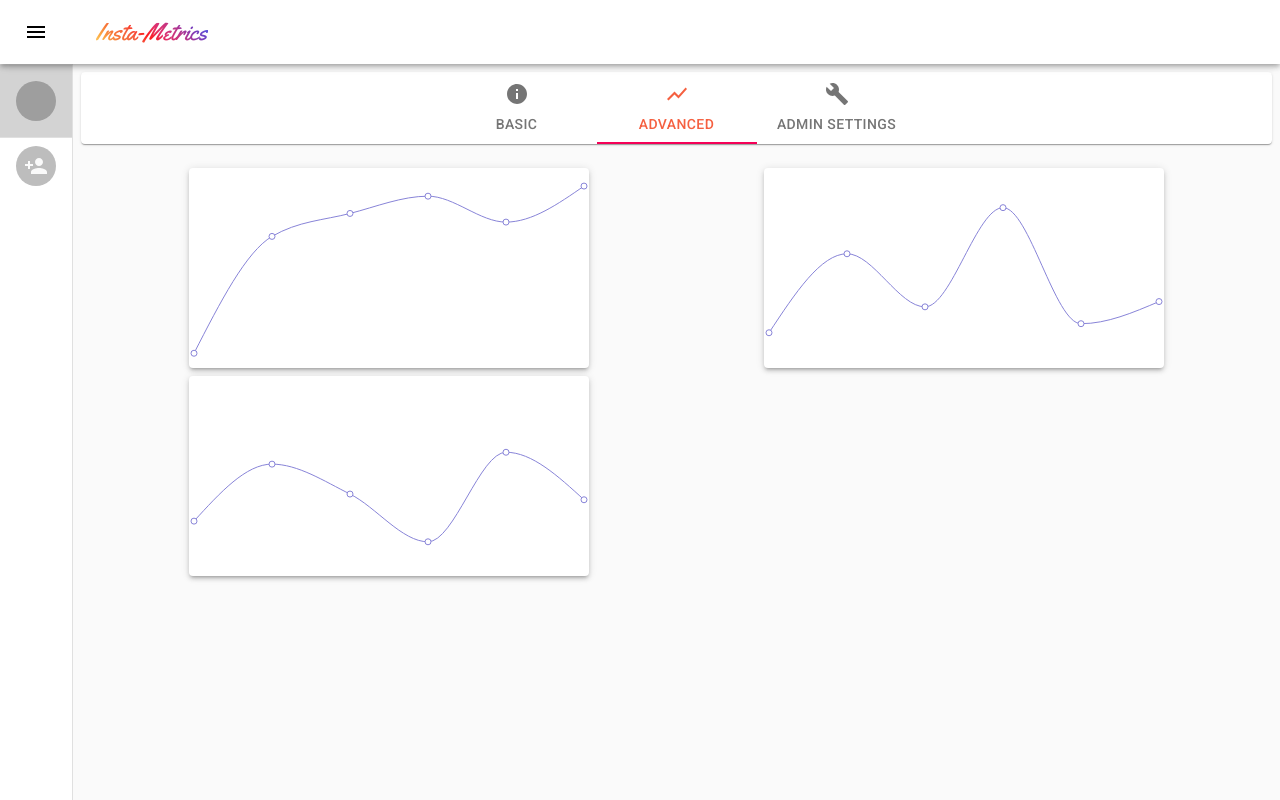
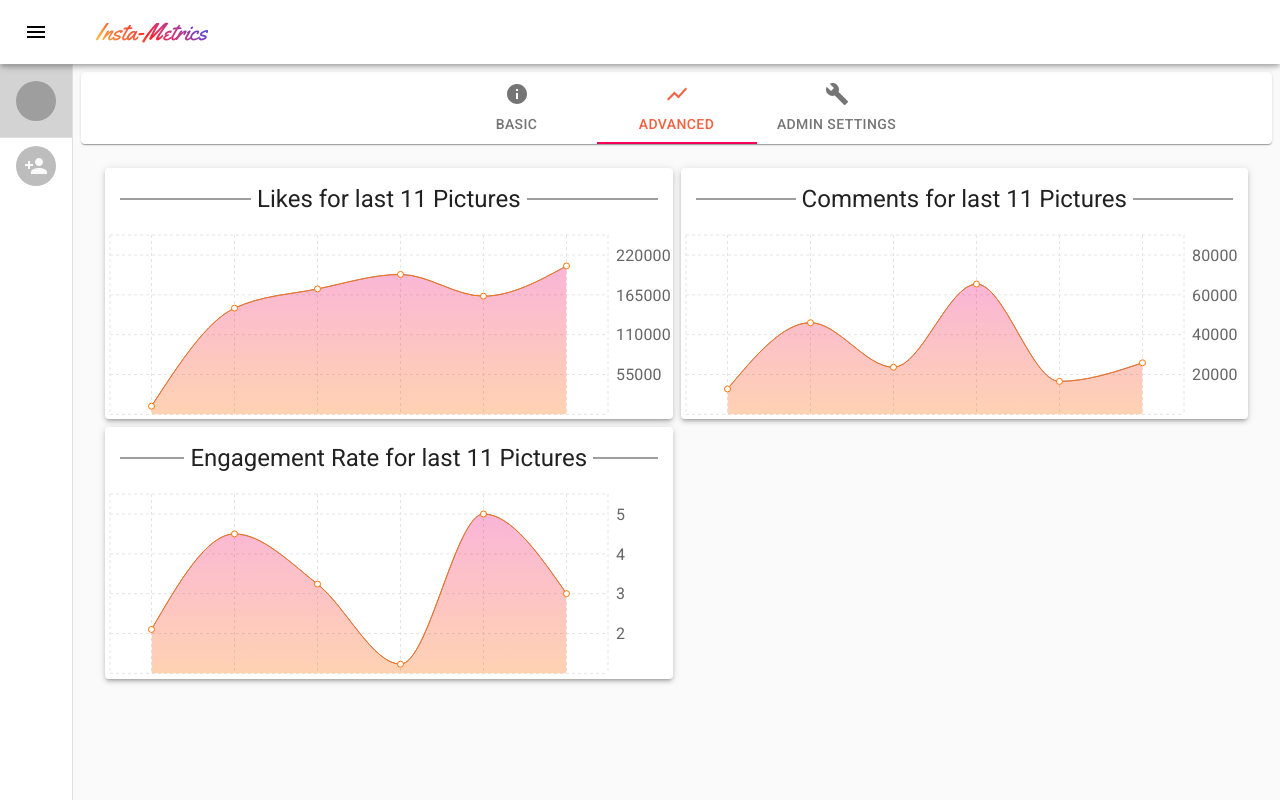
Before and after one commit to herzogmatthias/insta-metrics, a React (Create React App) app: page /dashboard in a window 1280 px wide. Built offline with nearby package versions, Linux system fonts and the light colour scheme; grey boxes are pictures that could not be loaded; what redux-promise-middleware would draw is missing.

Commit message:
added graphs for likes, comments and engagement rate, style changes

```diff
--- a/package.json
+++ b/package.json
@@ -56,6 +56,7 @@
     "@types/react-redux": "^7.1.7",
     "@types/react-router-dom": "^5.1.3",
     "@types/recharts": "^1.8.7",
-    "@types/redux-logger": "^3.0.7"
+    "@types/redux-logger": "^3.0.7",
+    "react-vis": "^1.11.7"
   }
 }
--- a/src/components/user-details-component/advancedStatsTab/AdvancedStatsChart.tsx
+++ b/src/components/user-details-component/advancedStatsTab/AdvancedStatsChart.tsx
@@ -1,37 +1,108 @@
 import React, { Component } from "react";
-import { Grid, Typography, makeStyles, Fade, Paper } from "@material-ui/core";
+import {
+  Grid,
+  Typography,
+  makeStyles,
+  Fade,
+  Paper,
+  TooltipProps,
+  Divider
+} from "@material-ui/core";
 import numeral from "numeral";
-import { LineChart, Line, ResponsiveContainer, Tooltip } from "recharts";
+import {
+  LineChart,
+  Line,
+  ResponsiveContainer,
+  Tooltip,
+  ComposedChart,
+  CartesianGrid,
+  XAxis,
+  YAxis,
+  Area
+} from "recharts";
 import clsx from "clsx";
 import { ChartData } from "../../../redux/types/advancedStatsTypes";
+import { type } from "os";
+import CustomToolTip from "./CustomToolTip";
 
 interface Props {
   data: ChartData[];
+  type: "Comments" | "Likes" | "Engagement Rate";
 }
 
 const useStyles = makeStyles(theme => ({
-  flex: {
+  h5Responsive: {
+    fontSize: "1.5rem",
+    padding: "15px",
+    "@media (max-width:600px)": {
+      fontSize: "1rem"
+    }
+  },
+  seperator: {
+    display: "flex",
     alignItems: "center",
-    justifyContent: "center",
-    display: "flex",
-    minHeight: "inherit"
-  },
-  cardPadding: {
-    display: "flex",
-    justifyContent: "center",
-    padding: theme.spacing(2)
+    textAlign: "center",
+    "&:before": {
+      marginRight: ".25em"
+    },
+    "&:after": {
+      marginLeft: ".25em"
+    },
+    "&:after, &:before": {
+      content: "close-quote",
+      flex: 1,
+      borderBottom: "2px solid #9e9e9e"
+    }
   }
 }));
 
 export default function AdvancedStatsChart(props: Props) {
   const classes = useStyles();
-
   return (
-    <Paper elevation={3}>
-      <LineChart width={400} height={200} data={props.data}>
-        <Line type="monotone" dataKey="data" stroke="#8884d8" />
-        <Tooltip></Tooltip>
-      </LineChart>
+    <Paper style={{ width: "100%", height: "100%" }} elevation={3}>
+      <Typography
+        className={clsx(classes.seperator, classes.h5Responsive)}
+        align="center"
+        variant="h5"
+      >
+        {props.type} for last 11 Pictures
+      </Typography>
+      <ResponsiveContainer aspect={3}>
+        <ComposedChart
+          onClick={(ev: any) => console.log(ev)}
+          syncId="mainChart"
+          data={props.data}
+        >
+          <YAxis
+            domain={["auto", "auto"]}
+            orientation="right"
+            padding={{ top: 20, bottom: 0 }}
+            axisLine={false}
+            tickLine={false}
+          />
+          <Tooltip
+            content={(tProps: TooltipProps) => (
+              <CustomToolTip type={props.type} props={tProps}></CustomToolTip>
+            )}
+            cursor={{ fill: "lightGrey" }}
+            isAnimationActive={false}
+          />
+          <CartesianGrid stroke="#e4e4e4" strokeDasharray="3 3" />
+          <Area
+            type="monotone"
+            dataKey="data"
+            fill="url(#colorUv)"
+            stroke="#8884d8"
+          ></Area>
+          <Line type="monotone" dataKey="data" stroke="#ff7300" />
+          <defs>
+            <linearGradient id="colorUv" x1="0%" y1="0%" x2="0%" y2="100%">
+              <stop offset="0%" stopColor="#ee0979" stopOpacity={0.5} />
+              <stop offset="100%" stopColor="#ff6a00" stopOpacity={0.5} />
+            </linearGradient>
+          </defs>
+        </ComposedChart>
+      </ResponsiveContainer>
     </Paper>
   );
 }
--- a/src/components/user-details-component/advancedStatsTab/AdvancedStatsTab.tsx
+++ b/src/components/user-details-component/advancedStatsTab/AdvancedStatsTab.tsx
@@ -1,7 +1,7 @@
 import React, { Component } from "react";
 import { bindActionCreators } from "@reduxjs/toolkit";
 import { connect, ConnectedProps } from "react-redux";
-import { makeStyles, Grid } from "@material-ui/core";
+import { makeStyles, Grid, Typography } from "@material-ui/core";
 import { RootState } from "../../../redux/reducer";
 import AdvancedStatsChart from "./AdvancedStatsChart";
 
@@ -50,13 +50,20 @@ function AdvancedStatsTab(props: Props) {
     <div>
       <Grid container spacing={1}>
         <Grid className={classes.flex} item xs={12} md={6}>
-          <AdvancedStatsChart data={props.likesData}></AdvancedStatsChart>
-        </Grid>
-        <Grid className={classes.flex} item xs={12} md={6}>
-          <AdvancedStatsChart data={props.commentsData}></AdvancedStatsChart>
+          <AdvancedStatsChart
+            type="Likes"
+            data={props.likesData}
+          ></AdvancedStatsChart>
         </Grid>
         <Grid className={classes.flex} item xs={12} md={6}>
           <AdvancedStatsChart
+            type="Comments"
+            data={props.commentsData}
+          ></AdvancedStatsChart>
+        </Grid>
+        <Grid className={classes.flex} item xs={12} md={6}>
+          <AdvancedStatsChart
+            type="Engagement Rate"
             data={props.engagementRateData}
           ></AdvancedStatsChart>
         </Grid>
--- /dev/null
+++ b/src/components/user-details-component/advancedStatsTab/CustomToolTip.tsx
@@ -0,0 +1,69 @@
+import { TooltipProps } from "recharts";
+import React, { Component } from "react";
+import { Paper, Typography, makeStyles } from "@material-ui/core";
+import clsx from "clsx";
+
+const useStyles = makeStyles(theme => ({
+  tooltipPadding: {
+    padding: theme.spacing(2)
+  },
+  borderTooltip: {
+    borderLeft: "5px solid #ff7300"
+  },
+  mainPadding: {
+    paddingLeft: "5px"
+  },
+  h6responsive: {
+    fontSize: "1.1rem",
+    "@media (max-width:600px)": {
+      fontSize: "0.9rem"
+    }
+  },
+  body1responsive: {
+    fontSize: "0.9rem",
+    "@media (max-width:600px)": {
+      fontSize: "0.6rem"
+    }
+  },
+  body2responsive: {
+    fontSize: "0.7rem",
+    "@media (max-width:600px)": {
+      fontSize: "0.55rem"
+    }
+  }
+}));
+interface CustomToolTipProps {
+  props: TooltipProps;
+  type: "Comments" | "Likes" | "Engagement Rate";
+}
+
+export default function CustomToolTip(props: CustomToolTipProps) {
+  const classes = useStyles();
+  if (props.props.active) {
+    return (
+      <Paper className={classes.tooltipPadding} elevation={3}>
+        <div className={classes.borderTooltip}>
+          <Typography
+            className={clsx(classes.mainPadding, classes.h6responsive)}
+            variant="h6"
+          >
+            {props.type}: {props.props.payload![0].value}
+          </Typography>
+        </div>
+
+        <Typography className={classes.body1responsive} variant="body1">
+          posted on {props.props.payload![0].payload.name}
+        </Typography>
+        <Typography
+          className={classes.body2responsive}
+          variant="body2"
+          color="textSecondary"
+        >
+          click to see the Photo
+        </Typography>
+      </Paper>
+    );
+  } else {
+    return null;
+  }
+}
--- a/src/redux/reducer/advancedStatsReducer.ts
+++ b/src/redux/reducer/advancedStatsReducer.ts
@@ -3,28 +3,28 @@ import { createReducer } from "@reduxjs/toolkit";
 
 const initialState: AdvancedStatsState = {
   likesData: [
-    { data: 11277, name: "1" },
-    { data: 146587, name: "2" },
-    { data: 173160, name: "3" },
-    { data: 193160, name: "4" },
-    { data: 163160, name: "5" },
-    { data: 204865, name: "6" }
+    { data: 11277, name: "February 17, 2009" },
+    { data: 146587, name: "February 17, 2009" },
+    { data: 173160, name: "February 17, 2009" },
+    { data: 193160, name: "February 17, 2009" },
+    { data: 163160, name: "February 17, 2009" },
+    { data: 204865, name: "February 17, 2009" }
   ],
   commentsData: [
-    { data: 12731, name: "1" },
-    { data: 45987, name: "1" },
-    { data: 23645, name: "1" },
-    { data: 65412, name: "1" },
-    { data: 16547, name: "1" },
-    { data: 25863, name: "1" }
+    { data: 12731, name: "February 17, 2009" },
+    { data: 45987, name: "February 17, 2009" },
+    { data: 23645, name: "February 17, 2009" },
+    { data: 65412, name: "February 17, 2009" },
+    { data: 16547, name: "February 17, 2009" },
+    { data: 25863, name: "February 17, 2009" }
   ],
   engagementRateData: [
-    { data: 2.1, name: "1" },
-    { data: 4.5, name: "1" },
-    { data: 3.24, name: "1" },
-    { data: 1.23, name: "1" },
-    { data: 5, name: "1" },
-    { data: 3, name: "1" }
+    { data: 2.1, name: "February 17, 2009" },
+    { data: 4.5, name: "February 17, 2009" },
+    { data: 3.24, name: "February 17, 2009" },
+    { data: 1.23, name: "February 17, 2009" },
+    { data: 5, name: "February 17, 2009" },
+    { data: 3, name: "February 17, 2009" }
   ]
 };
 
```
Also changed, not shown: 1 other file (tests, documents, lock files or other folders).
